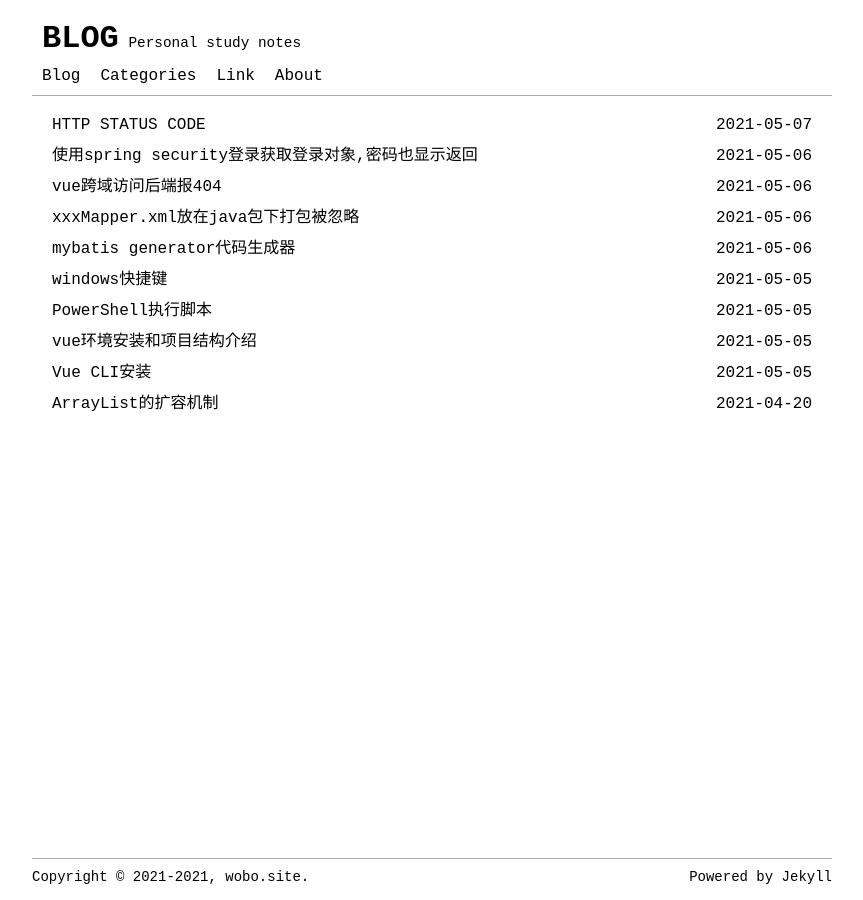
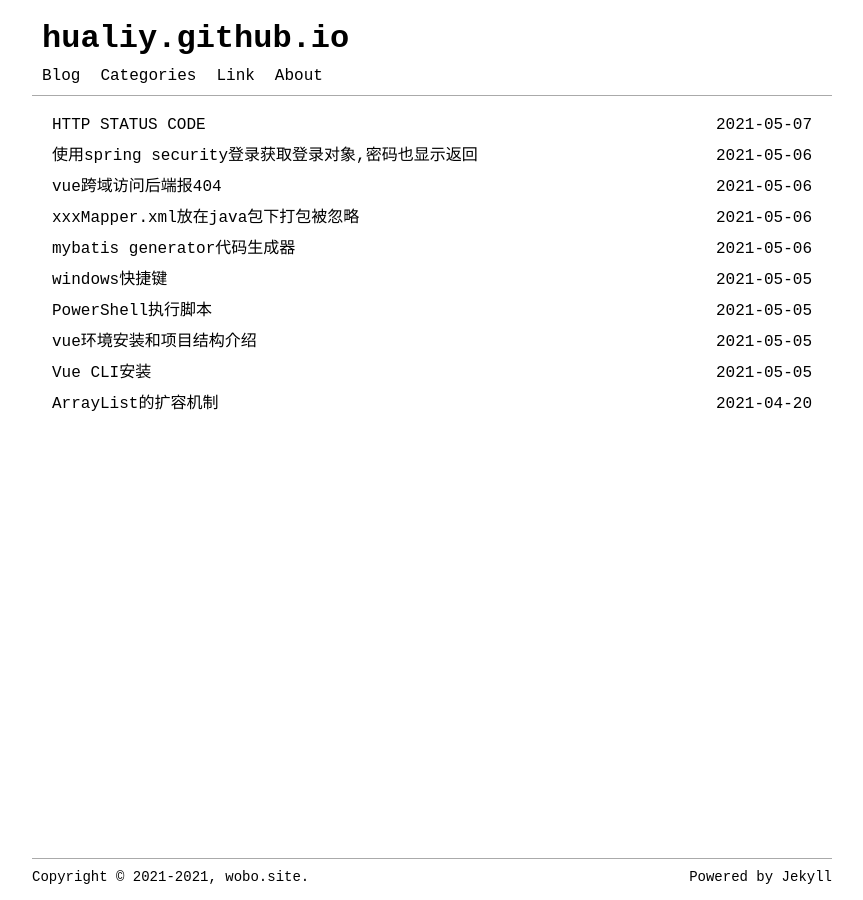
Before and after one commit to hualiy/hualiy.github.io, a Jekyll site: the page built from index.html, in a window 1280 px wide. Shown: the whole page, without its empty margins (208-1071 px from the left). Built offline with Jekyll 4.4.1, drawn with Linux system fonts in a browser that asks for light colours; the list of posts is cut into pages by our own code.

Commit message:
Update _config.yml

```diff
--- a/_config.yml
+++ b/_config.yml
@@ -13,10 +13,10 @@
 # you will see them accessed via {{ site.title }}, {{ site.email }}, and so on.
 # You can create any custom variable you would like, and they will be accessible
 # in the templates via {{ site.myvariable }}.
-title: BLOG
+title:
 author: Hwa Li
 email: hwa.li@outlook.com
-description: Personal study notes
+description:
 keywords: [computer science, programming, hwali, blog]
 baseurl: "" # the subpath of your site, e.g. /blog
 url: "https://wobo.site" # the base hostname & protocol for your site, e.g. http://example.com
```
